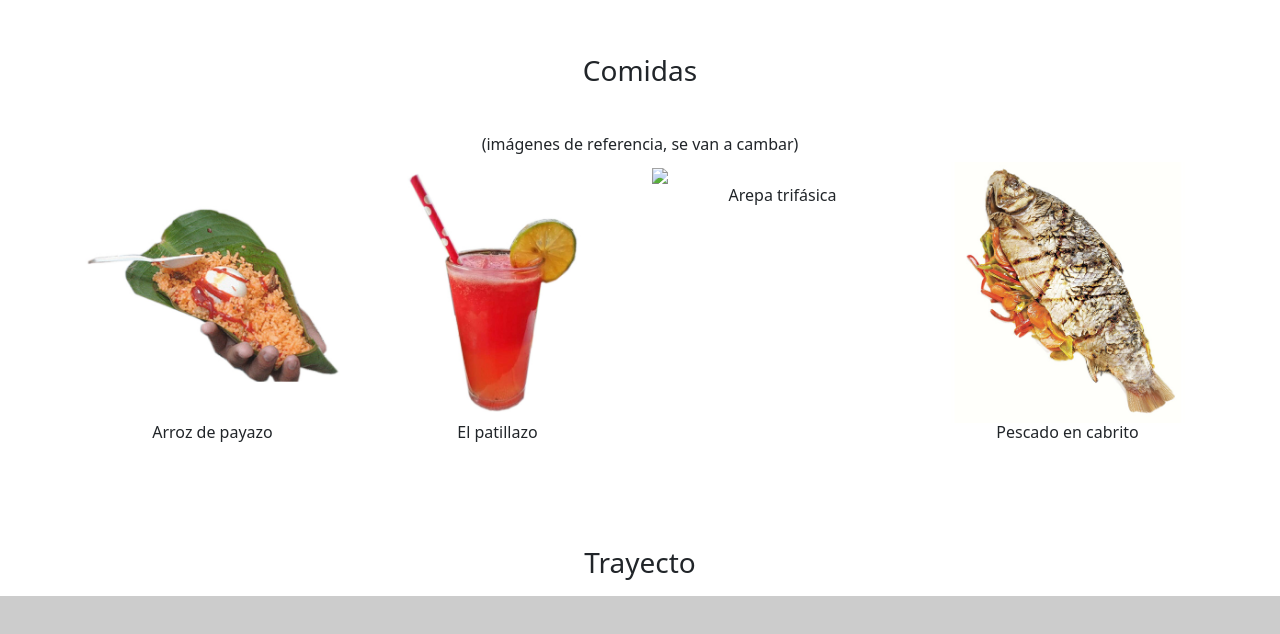
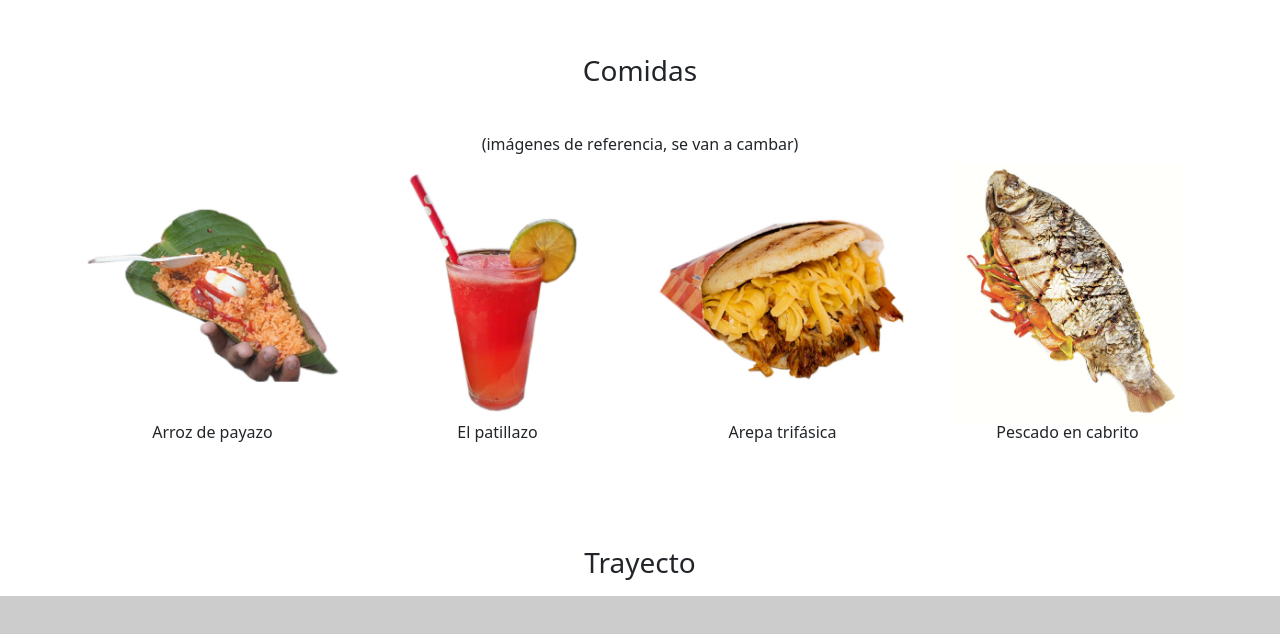
Before and after one commit to carnavaldebarranquilla/preentrega, a plain HTML site: page index.html in a window 1280 px wide. Shown: the part 7052-7686 px from the top of the page. Drawn offline with nearby package versions, Linux system fonts and the light colour scheme.

Commit message:
Update index.html

```diff
--- a/index.html
+++ b/index.html
@@ -477,7 +477,7 @@
                         <h4 class="fs-6 text-center">El patillazo</h4>
                     </div>
                     <div class="col-sm-6 col-md-3">
-                        <img src="img/3jpg" class="w-100"/>
+                        <img src="img/3.jpg" class="w-100"/>
                             <rect width="100%" height="100%" fill="#ccc" />
                         <h4 class="fs-6 text-center">Arepa trifásica</h4>
                     </div>
```
